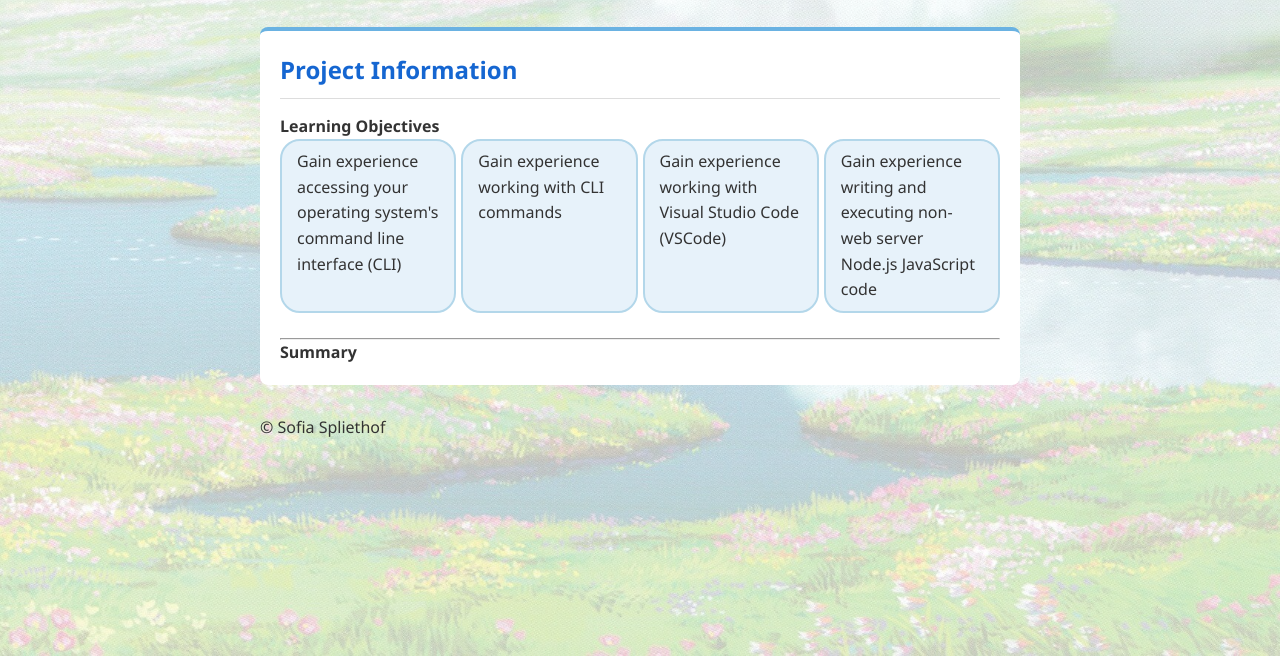
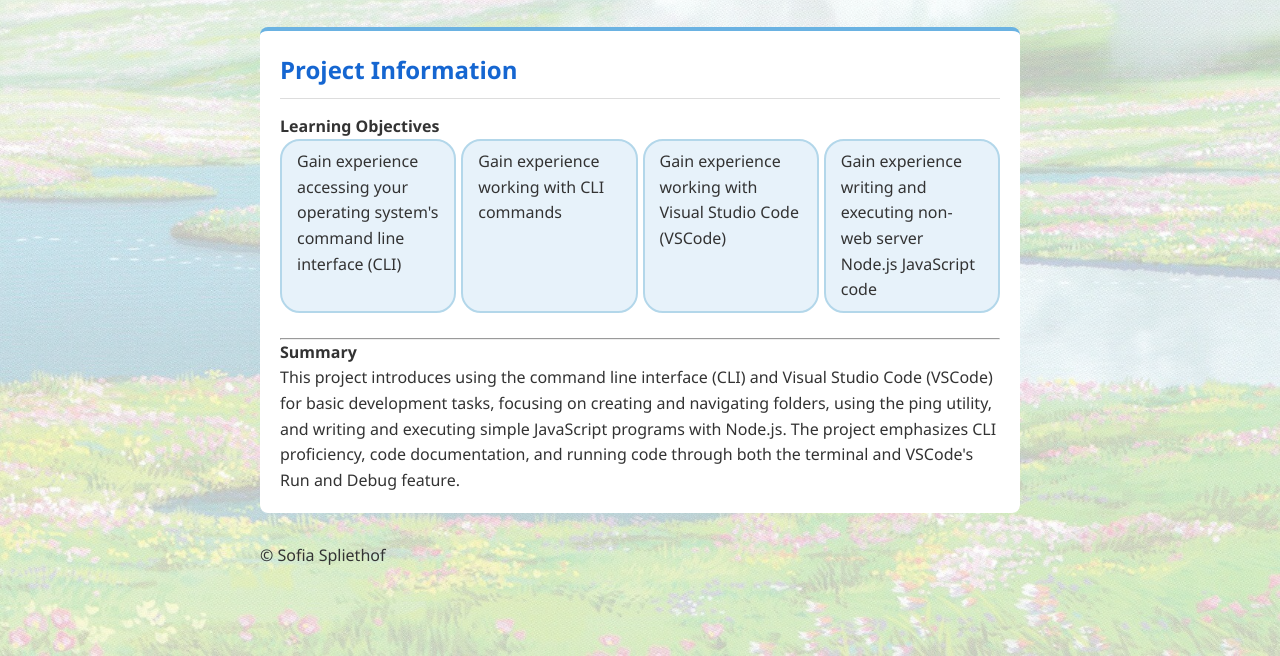
Before and after one commit to sofiaspliethof/cit281-p1, a plain HTML site: page index.html in a window 1280 px wide. Shown: the part 144-800 px from the top of the page. Drawn offline with Linux system fonts and the light colour scheme.

Commit message:
Update index.html

```diff
--- a/index.html
+++ b/index.html
@@ -23,7 +23,11 @@
             </ul>
             <hr>
             <h4>Summary</h4>
-            <p></p>
+            <p>
+                This project introduces using the command line interface (CLI) and Visual Studio Code (VSCode) for basic development tasks,
+                focusing on creating and navigating folders, using the ping utility, and writing and executing simple JavaScript programs with Node.js.
+                The project emphasizes CLI proficiency, code documentation, and running code through both the terminal and VSCode's Run and Debug feature.
+            </p>
         </section>
 
         <footer>
```
